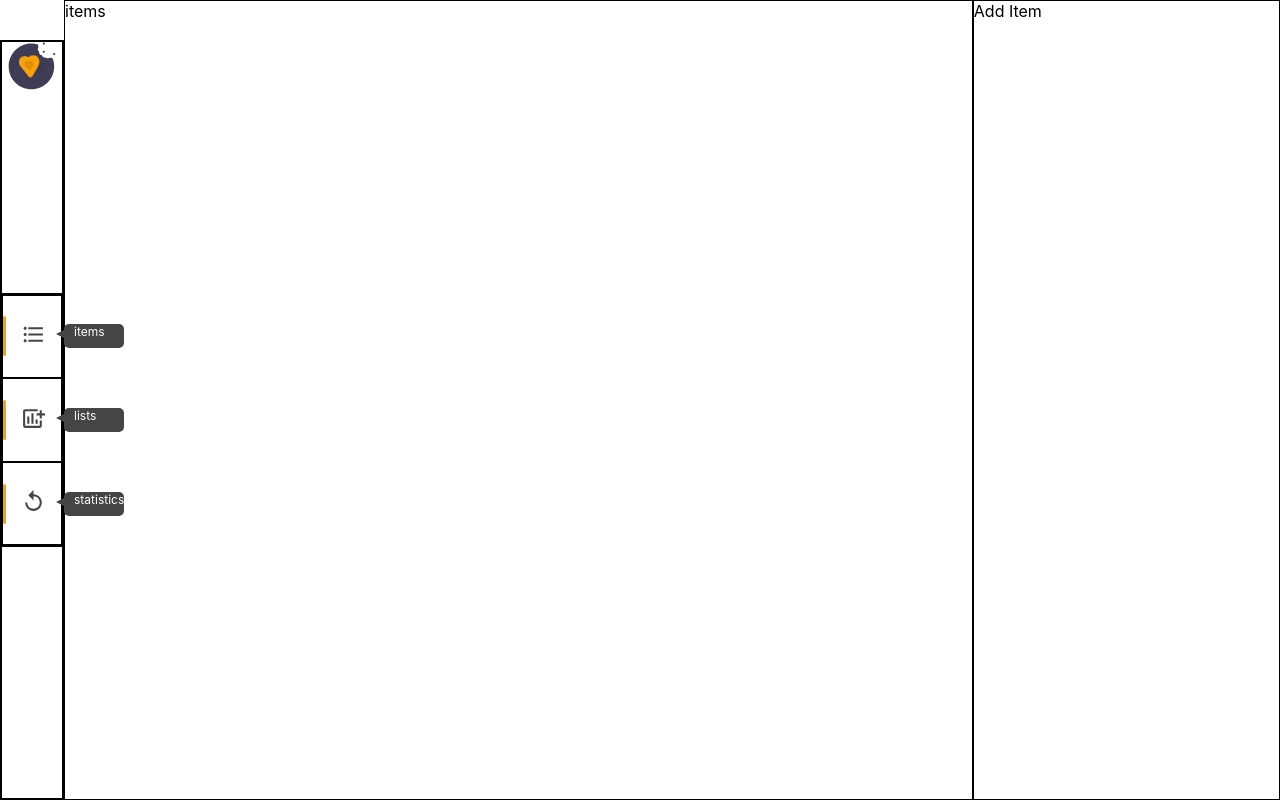
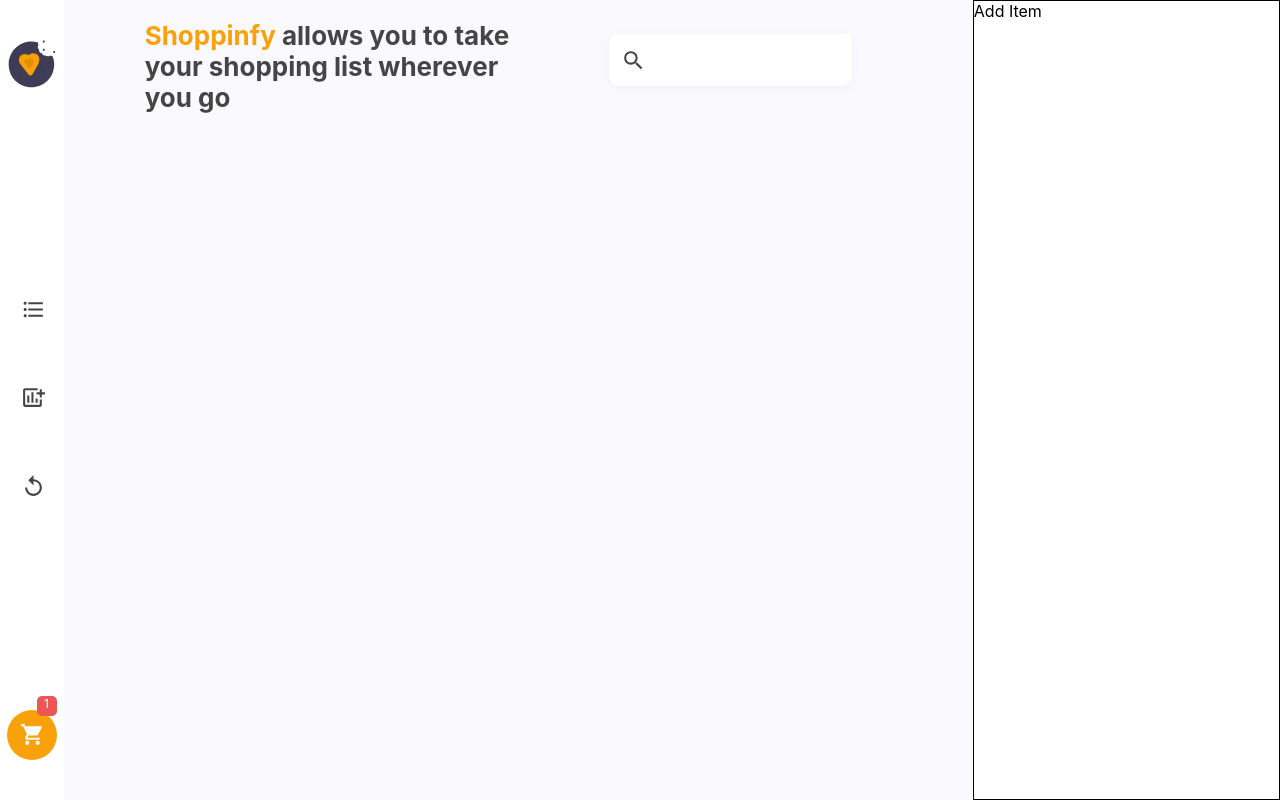
Before and after one commit to NatashaChuza/Shoppingfy, a React (Create React App) app in the folder shoppingfy/: page /items in a window 1280 px wide. Built offline with nearby package versions, Linux system fonts and the light colour scheme.

Commit message:
made side navbar

```diff
--- a/shoppingfy/src/pages/Items/itemsContainer.js
+++ b/shoppingfy/src/pages/Items/itemsContainer.js
@@ -1,8 +1,25 @@
 import React from "react";
+
+import Input from "../common/Input"
+import { MdSearch } from "react-icons/md";
 
 class Items extends React.Component {
   render() {
-    return <div className="border">items</div>;
+    return (
+      <div className=" items-background items-layout">
+        <div className=" flex ">
+          <div className=" flex three justify-center align-center">
+            <div className=" width-30-vw height-10-vh">
+             <p className="grey weight-700 font-26 margin-0 padding-0"><span className="amber weight-700 font-26">Shoppinfy</span> allows you to take your shopping list wherever you go</p>
+            </div>
+          </div>
+          <div className="flex two align-center">
+            <Input icon={<MdSearch className="icon-size icon-color"/>}/>
+          </div>
+        </div>
+        <div className=""></div>
+      </div>
+    );
   }
 }
 
--- /dev/null
+++ b/shoppingfy/src/pages/common/Input.js
@@ -0,0 +1,15 @@
+import React from "react";
+
+class Input extends React.Component {
+  render() {
+    const {icon} = this.props;
+    return (
+      <div className="width-19-vw height-6-vh border-rad-10 flex shadow white-background">
+        <div className="height-100 width-20 flex center">{icon}</div>
+        <input className="border-0 outline-0 height-99 width-80 border-rad-5"></input>
+      </div>
+    );
+  }
+}
+
+export default Input;
--- /dev/null
+++ b/shoppingfy/src/pages/common/ShoppingCart.js
@@ -0,0 +1,17 @@
+import React from "react";
+import { MdShoppingCart } from "react-icons/md";
+
+class ShoppingCart extends React.Component {
+  render() {
+    return (
+      <div className=" amber-background flex center circle-50 border-50 margin-bottom-5">
+        <div className="circle-20 absolute border-rad-5 cart-background top-87-vh left-2-vw">
+          <p className="relative white font-12 bottom-12-px left-7-px">1</p>
+        </div>
+        <MdShoppingCart className="icon-size icon-white margin-right-5" />
+      </div>
+    );
+  }
+}
+
+export default ShoppingCart;
--- a/shoppingfy/src/pages/common/ToolTip.js
+++ b/shoppingfy/src/pages/common/ToolTip.js
@@ -4,7 +4,7 @@
   render() {
       const { label } = this.props;
     return (
-      <div className=" height-3 width-6 grey-background absolute left-30 border-rad-5">
+      <div className=" height-3 width-60-px grey-background absolute left-30 border-rad-5 appear">
           <p className="absolute white top-12-px-neg font-12 left-10-px">{label}</p>
         <div className="triangle"></div>
       </div>
--- a/shoppingfy/src/pages/common/YellowBar.js
+++ b/shoppingfy/src/pages/common/YellowBar.js
@@ -2,7 +2,7 @@
 
 class YellowBar extends React.Component {
   render() {
-    return <div className=" height-5 width-3 amber-background border-rad-2">
+    return <div className=" height-5 width-3 amber-background border-rad-2 appear">
 
     </div>;
   }
--- a/shoppingfy/src/pages/common/sideNav.js
+++ b/shoppingfy/src/pages/common/sideNav.js
@@ -5,30 +5,33 @@
 import logo from "../../assets/logo.svg";
 import YellowBar from "./YellowBar";
 import ToolTip from "./ToolTip";
+import ShoppingCart from "./ShoppingCart";
 
 class SideNav extends React.Component {
   render() {
     const { navDetails } = this.props;
     return (
-      <div className="border flex column padding-top-5">
-        <div className="border flex h-33 justify-center align-start ">
-          <img src={logo} className="size-small" />
+      <div className=" flex column">
+        <div className=" flex h-33 justify-center align-start ">
+          <img src={logo} className="size-small margin-top-5" />
         </div>
-        <div className="border flex column h-33">
+        <div className=" flex column h-33 link-container">
           {navDetails.map((el) => {
             return (
-              <div className="border flex one justify-space-between align-center">
-                <YellowBar/>
+              <div className=" flex one justify-space-between align-center ">
+                <YellowBar />
                 <Link to={el.link} className="link">
                   {el.icon}
                 </Link>
                 <div className="30"></div>
-                <ToolTip label={el.label}/>
+                <ToolTip label={el.label} />
               </div>
             );
           })}
         </div>
-        <div className="border flex h-33"></div>
+        <div className="flex h-33 justify-center align-end">
+          <ShoppingCart/>
+        </div>
       </div>
     );
   }
--- a/shoppingfy/src/pages/common/styles.css
+++ b/shoppingfy/src/pages/common/styles.css
@@ -3,11 +3,27 @@
     grid-template-rows: 100%;
     grid-template-columns: 5%  71% 24%;
 }
+.items-layout{
+    display:grid;
+    grid-template-rows: 120px auto;
+}
 .height_100{
     height: 100vh;
 }
+.height-100{
+    height: 100%;
+}
+.height-99{
+    height: 90%;
+}
 .width_100{
     height: 100vh;
+}
+.width-80{
+    width: 80%;
+}
+.width-20{
+    width:20%;
 }
 .red{
     background: red;
@@ -17,6 +33,12 @@
 }
 .border{
     border: 1px solid black;
+}
+.border-0{
+    border:0;
+}
+.outline-0{
+    outline: 0;
 }
 .flex{
     display: flex;
@@ -45,12 +67,22 @@
 .one{
     flex: 1;
 }
+.two{
+    flex: 2;
+}
+.three{
+    flex: 3;
+}
 .h-33{
     height: 33.33vh;
 }
 .size-small{
     height: 6vh;
     width:6vw;
+}
+.center{
+    justify-content: center;
+    align-items: center;
 }
 .justify-center{
     justify-content: center;
@@ -88,6 +120,9 @@
 .icon-color{
     color: #454545;
 }
+.icon-white{
+    color: #fff;
+}
 .height-5{
     height: 5vh;
 }
@@ -97,23 +132,64 @@
 .height-3{
     height: 3vh;
 }
+.circle-50{
+    height: 50px;
+    width: 50px;
+}
+.circle-20{
+    height: 20px;
+    width:20px;
+}
 .width-3{
     width:3px;
 }
-.width-6{
+.width-60-px{
     width:60px;
+}
+.width-30-vw{
+    width:30vw;
+}
+.width-19-vw{
+    width:19vw
+}
+.margin-0{
+    margin:0;
+}
+.padding-0{
+    padding:0;
+}
+.height-10-vh{
+    height: 10vh;
+}
+.height-6-vh{
+    height: 6.5vh;
 }
 .amber-background{
     background: #F9A109;
 }
+.cart-background{
+    background: #EB5757;
+}
 .grey-background{
     background: #454545;
+}
+.items-background{
+    background: #FAFAFE;
+}
+.white-background{
+    background: #fff;
 }
 .border-rad-2{
     border-radius: 2px;
 }
 .border-rad-5{
     border-radius: 5px;;
+}
+.border-rad-10{
+    border-radius: 10px;
+}
+.border-50{
+    border-radius: 50%;
 }
 .absolute{
     position: absolute;
@@ -124,14 +200,51 @@
 .white{
     color:white;
 }
+.amber{
+ color:#F9A109;
+}
+.grey{
+color:#454545;
+}
+.weight-700{
+    font-weight: 700;
+}
+.top-87-vh{
+    top:87vh;
+}
+.left-2-vw{
+    left: 2.9vw;
+}
+.bottom-12-px{
+    bottom:12px
+}
+.left-7-px{
+    left:7px;
+}
+.left-30-px{
+    left:30px;
+}
 .left-10-px{
     left:10px;
 }
 .top-12-px-neg{
     top:-12px;
 }
+.bottom-20-px{
+    bottom: 20px;
+}
+.margin-bottom-5{
+   margin-bottom: 5vh;
+}
+
+.margin-top-5{
+   margin-top: 5vh;
+}
 .font-12{
     font-size: 12px;;
+}
+.font-26{
+    font-size: 26px;
 }
 .left-30{
     left:5vw;
@@ -147,3 +260,12 @@
   top:5px;
   left:-8px;
 }
+.appear{
+   visibility: hidden;
+}
+.link-container :hover .appear{
+     visibility:visible;
+}
+.shadow{
+    box-shadow: 0px 2px 12px rgba(0, 0, 0, 0.04);
+}
--- a/shoppingfy/src/state/rootReducer.js
+++ b/shoppingfy/src/state/rootReducer.js
@@ -2,9 +2,11 @@
 import itemReducer from "./Item/itemsReducer";
 import listReducer from "./List/listReducer";
 import userReducer from "./User/userReducer";
+import shoppingCartReducer from "./ShoppingCart/shoppingCartReducer"
 
 export default combineReducers({
   auth: userReducer,
   items: itemReducer,
   lists: listReducer,
+  shoppingCart: shoppingCartReducer
 });
```
Also changed, not shown: shoppingfy/src/state/ShoppingCart/shoppingCartActions.js (added), shoppingfy/src/state/ShoppingCart/shoppingCartReducer.js (added).
